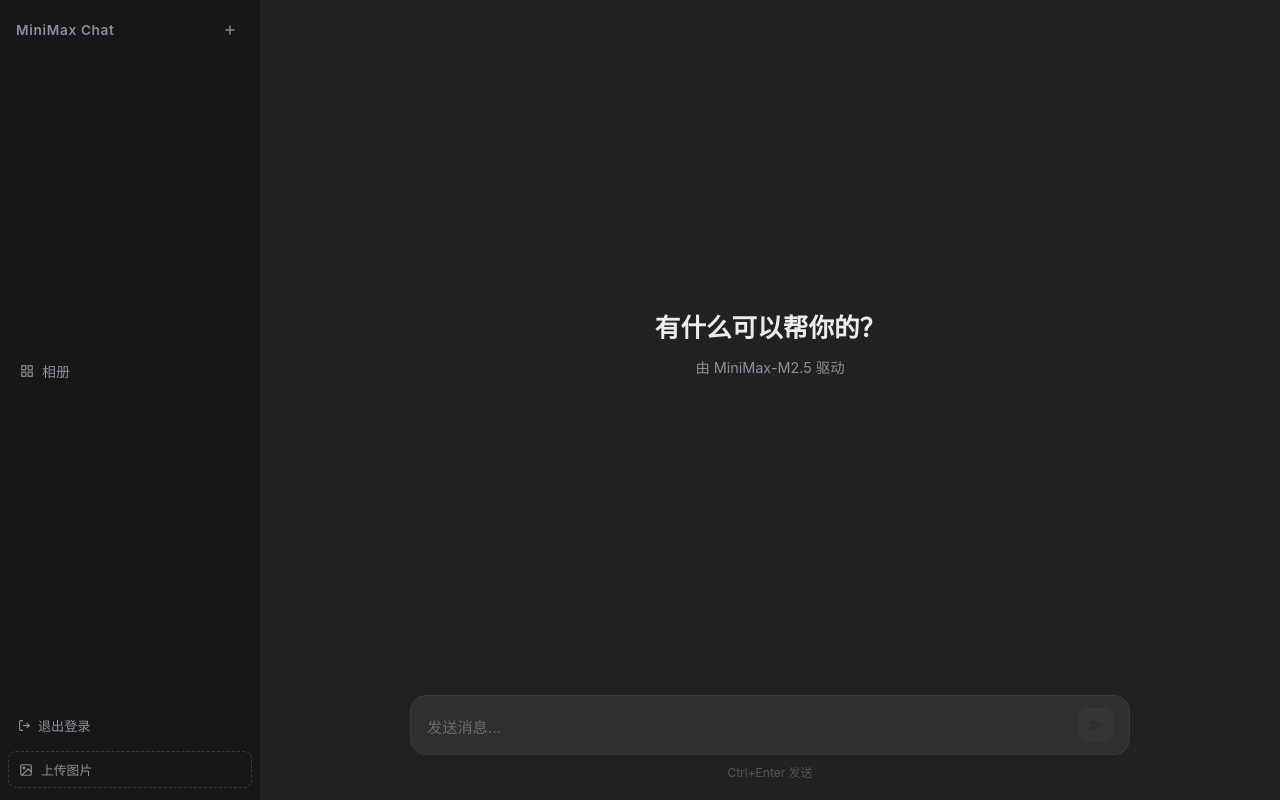
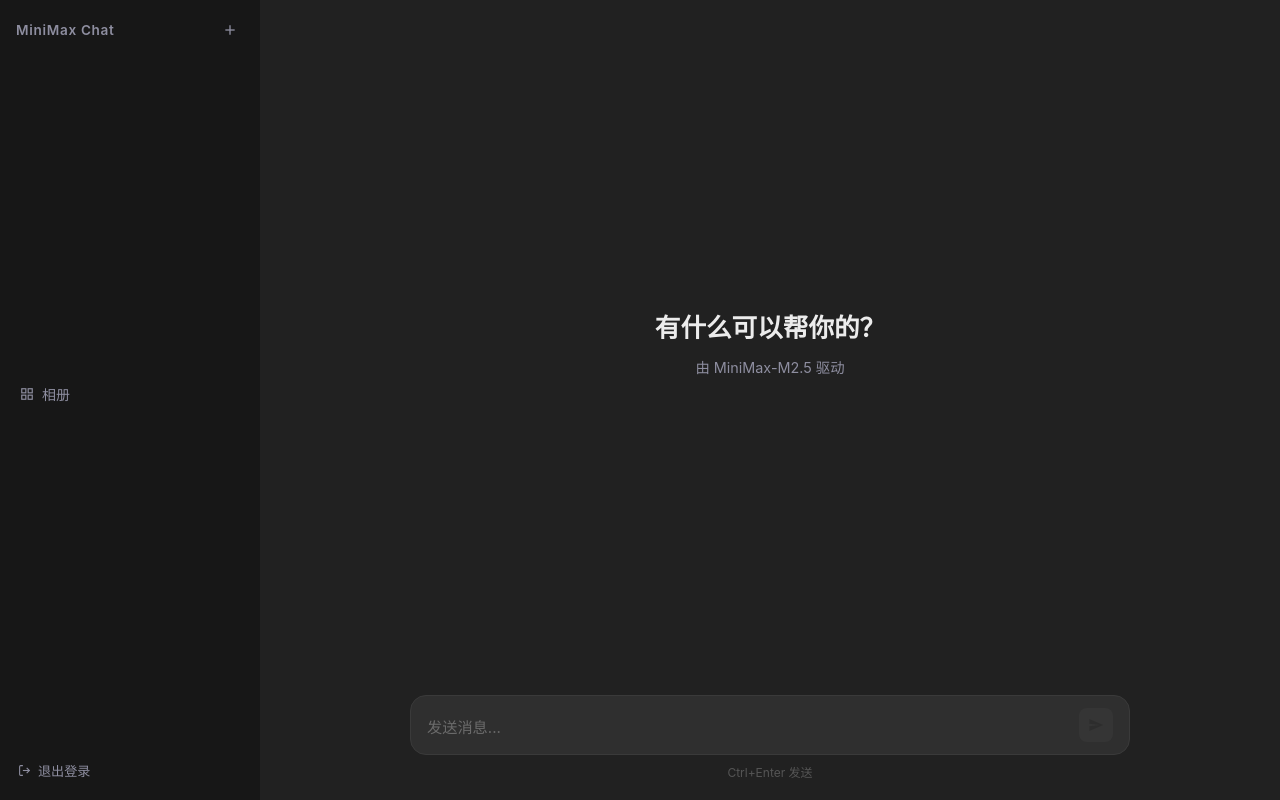
Before and after one commit to shawnryanliu/cursor-base, a plain HTML site: page frontend/index.html in a window 1280 px wide. Drawn offline with Linux system fonts and the light colour scheme; no server answers; sample sign-in values are in the browser's storage.

Commit message:
feat: remove upload button from chat sidebar

```diff
--- a/frontend/index.html
+++ b/frontend/index.html
@@ -395,14 +395,6 @@
       </svg>
       退出登录
     </button>
-    <button class="sidebar-upload-btn" onclick="document.getElementById('upload-file-input').click()">
-      <svg width="14" height="14" viewBox="0 0 24 24" fill="none" stroke="currentColor" stroke-width="2">
-        <rect x="3" y="3" width="18" height="18" rx="2"/><circle cx="8.5" cy="8.5" r="1.5"/>
-        <polyline points="21 15 16 10 5 21"/>
-      </svg>
-      上传图片
-    </button>
-    <input type="file" id="upload-file-input" accept="image/*" style="display:none" onchange="handleUpload(this)">
   </div>
 
   <!-- Upload result modal -->
```
